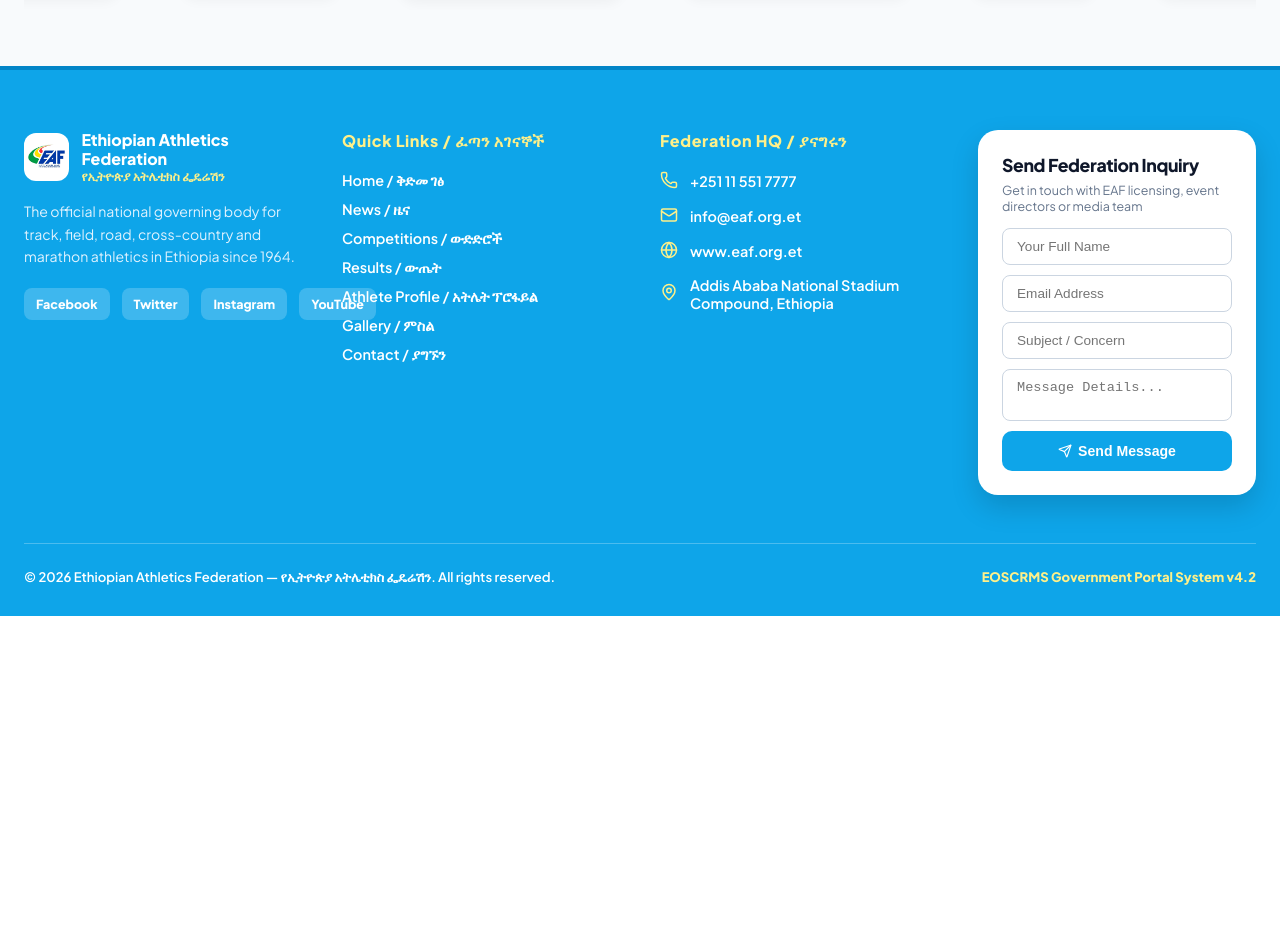
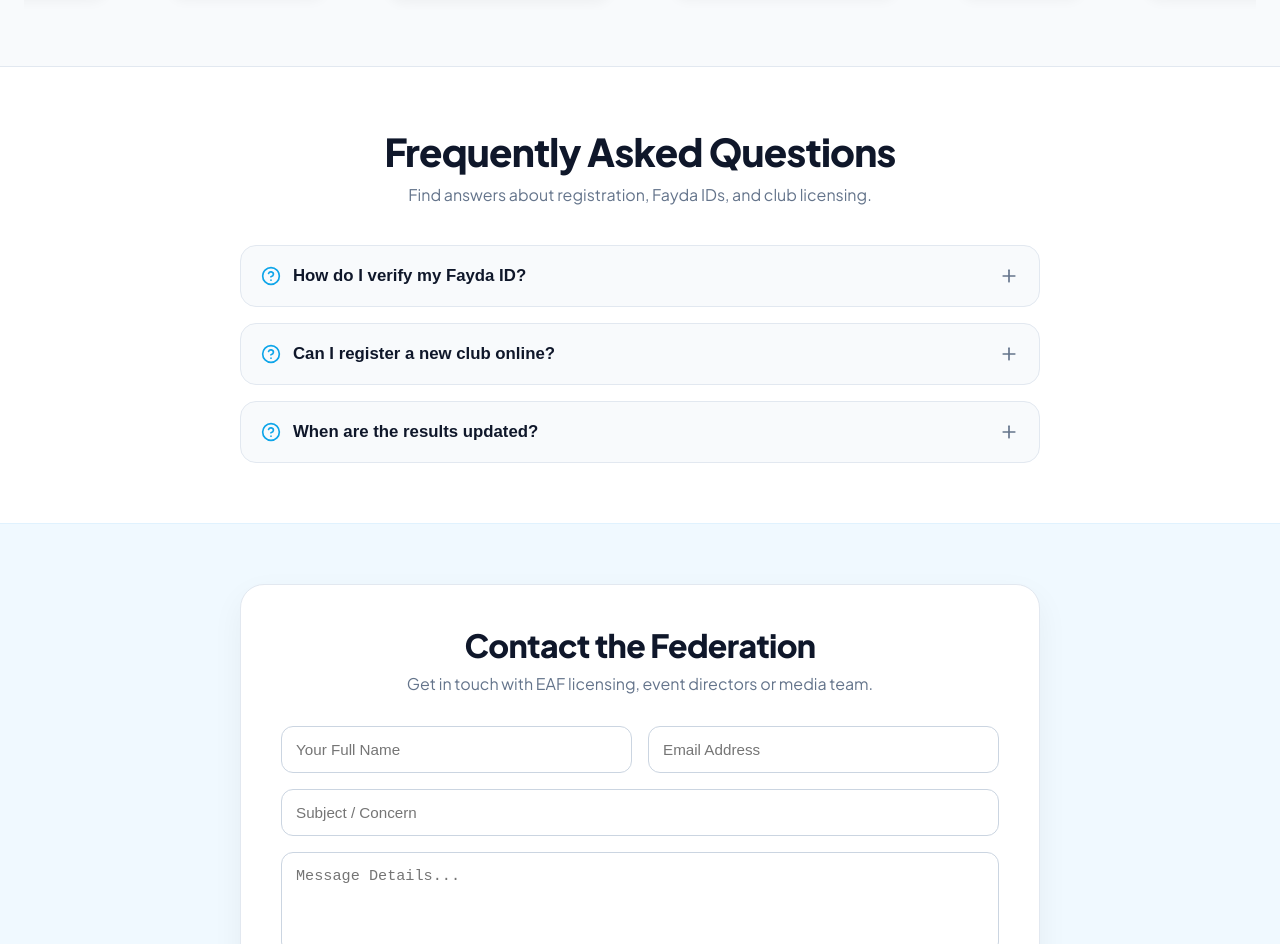
Before and after one commit to Abenetwolde/eaf_clinet, a React (Vite) app: page / in a window 1280 px wide. Shown: the part 3682-4626 px from the top of the page. Before the commit the page ends 4298 px from the top, so only its background shows below. Built offline with nearby package versions, Linux system fonts and the light colour scheme.

Commit message:
commit message 3

```diff
--- a/src/components/LandingPage.jsx
+++ b/src/components/LandingPage.jsx
@@ -1,5 +1,5 @@
 import React, { useState, useRef } from 'react';
-import { Trophy, Calendar, MapPin, ChevronRight, Mail, Phone, Globe, Users, Award, Activity, BookOpen, Search, Filter, Clock, CheckCircle, X, Send, Play, Image, Sparkles, ShieldCheck, ChevronLeft, ArrowRight, UserCheck } from 'lucide-react';
+import { Trophy, Calendar, MapPin, ChevronRight, Mail, Phone, Globe, Users, Award, Activity, BookOpen, Search, Filter, Clock, CheckCircle, X, Send, Play, Image, Sparkles, ShieldCheck, ChevronLeft, ArrowRight, UserCheck, HelpCircle, Plus, Minus, FolderOpen } from 'lucide-react';
 import CompetitionDetail from './CompetitionDetail';
 
 /* ─────────────────────────────────────────────
@@ -234,7 +234,9 @@
   const [selectedMeetId, setSelectedMeetId] = useState(null);
   const [selectedAthleteModal, setSelectedAthleteModal] = useState(null);
   const [selectedGalleryTab, setSelectedGalleryTab] = useState('All');
+  const [selectedAlbum, setSelectedAlbum] = useState(null);
   const [activeLightboxImg, setActiveLightboxImg] = useState(null);
+  const [openFaq, setOpenFaq] = useState(null);
 
   // Search/Filter states
   const [searchText, setSearchText] = useState('');
@@ -1039,7 +1041,6 @@
                 { src: '/images/TeleBirr-Logo-1024x468.png',              alt: 'Telebirr',      h: 46 },
                 { src: '/images/Cocacola-logo.jpg',                       alt: 'Coca-Cola',     h: 52 },
                 { src: '/images/OROMIA-1024x279.jpg',                     alt: 'Oromia Bank',   h: 46 },
-                // Repeated for infinite smooth scroll loop
                 { src: '/images/800px-Adidas_Logo.svg_.png',              alt: 'Adidas 2',      h: 46 },
                 { src: '/images/ETHIO-TELECOM-1200px-logo-1-1024x269.jpg', alt: 'Ethio Telecom 2', h: 48 },
                 { src: '/images/TeleBirr-Logo-1024x468.png',              alt: 'Telebirr 2',    h: 46 },
@@ -1054,8 +1055,8 @@
                       height: s.h,
                       objectFit: 'contain',
                       maxWidth: '180px',
-                      filter: 'none', // ORIGINAL OWN COLOR
-                      opacity: 1,     // FULL VISIBILITY
+                      filter: 'none',
+                      opacity: 1,
                       transition: 'transform 0.2s',
                     }}
                   />
@@ -1080,33 +1081,17 @@
               </p>
             </div>
 
-            {/* Category Filter Tabs */}
-            <div style={{ display: 'flex', justifyContent: 'center', gap: '10px', flexWrap: 'wrap', marginBottom: 36 }}>
-              {['All', 'Championships', 'Marathons', 'Track & Field', 'Ceremonies'].map(tab => (
+            {selectedAlbum ? (
+              <div>
                 <button
-                  key={tab}
-                  onClick={() => setSelectedGalleryTab(tab)}
-                  style={{
-                    background: selectedGalleryTab === tab ? '#0EA5E9' : '#FFFFFF',
-                    color: selectedGalleryTab === tab ? '#FFFFFF' : '#475569',
-                    border: selectedGalleryTab === tab ? 'none' : '1px solid #CBD5E1',
-                    padding: '10px 22px',
-                    borderRadius: '30px',
-                    fontWeight: 800,
-                    fontSize: '0.88rem',
-                    cursor: 'pointer',
-                    boxShadow: selectedGalleryTab === tab ? '0 4px 14px rgba(14, 165, 233, 0.3)' : 'none',
-                    transition: 'all 0.2s'
-                  }}
+                  onClick={() => setSelectedAlbum(null)}
+                  style={{ background: '#FFFFFF', border: '1px solid #CBD5E1', padding: '8px 16px', borderRadius: '12px', fontWeight: 800, color: '#0F172A', cursor: 'pointer', display: 'flex', alignItems: 'center', gap: '8px', marginBottom: '24px' }}
                 >
-                  {tab}
+                  <ChevronLeft size={16} /> Back to Albums
                 </button>
-              ))}
-            </div>
-
-            {/* Gallery Grid */}
+                <h3 style={{ fontSize: '1.8rem', fontWeight: 900, color: '#0F172A', marginBottom: '24px' }}>{selectedAlbum}</h3>
                 <div style={{ display: 'grid', gridTemplateColumns: 'repeat(auto-fill, minmax(280px, 1fr))', gap: '24px' }}>
-              {filteredGallery.map(item => (
+                  {GALLERY_IMAGES.filter(img => selectedAlbum === 'All' || img.category === selectedAlbum).map(item => (
                     <div
                       key={item.id}
                       className="hover-lift"
@@ -1127,9 +1112,6 @@
                         style={{ width: '100%', height: '100%', objectFit: 'cover' }}
                       />
                       <div style={{ position: 'absolute', inset: 0, background: 'linear-gradient(to top, rgba(15,23,42,0.9) 0%, transparent 60%)' }} />
-                  <div style={{ position: 'absolute', top: 14, left: 14, background: 'rgba(14, 165, 233, 0.9)', color: '#FFF', padding: '4px 10px', borderRadius: '8px', fontSize: '0.72rem', fontWeight: 800 }}>
-                    {item.category}
-                  </div>
                       <div style={{ position: 'absolute', bottom: 16, left: 16, right: 16, color: '#FFF' }}>
                         <div style={{ fontSize: '1rem', fontWeight: 800, lineHeight: 1.3, marginBottom: '4px' }}>{item.title}</div>
                         <div style={{ fontSize: '0.78rem', color: '#94A3B8', display: 'flex', gap: '10px' }}>
@@ -1141,16 +1123,155 @@
                   ))}
                 </div>
               </div>
+            ) : (
+              <div style={{ display: 'grid', gridTemplateColumns: 'repeat(auto-fill, minmax(300px, 1fr))', gap: '24px' }}>
+                {['Championships', 'Marathons', 'Track & Field', 'Ceremonies'].map(albumName => {
+                  const coverImage = GALLERY_IMAGES.find(img => img.category === albumName)?.img || '/images/d1.jpg';
+                  const count = GALLERY_IMAGES.filter(img => img.category === albumName).length;
+                  return (
+                    <div
+                      key={albumName}
+                      className="hover-lift"
+                      onClick={() => setSelectedAlbum(albumName)}
+                      style={{
+                        position: 'relative',
+                        borderRadius: '24px',
+                        overflow: 'hidden',
+                        height: '320px',
+                        cursor: 'pointer',
+                        boxShadow: '0 12px 32px rgba(15, 23, 42, 0.1)',
+                        border: '1px solid #E2E8F0',
+                        display: 'flex',
+                        flexDirection: 'column',
+                        justifyContent: 'flex-end'
+                      }}
+                    >
+                      <div style={{
+                        position: 'absolute', inset: 0,
+                        backgroundImage: `url(${coverImage})`,
+                        backgroundSize: 'cover', backgroundPosition: 'center',
+                      }} />
+                      <div style={{ position: 'absolute', inset: 0, background: 'linear-gradient(to top, rgba(15,23,42,0.95) 0%, rgba(15,23,42,0.2) 60%, transparent 100%)' }} />
+
+                      <div style={{ position: 'relative', zIndex: 1, padding: '24px' }}>
+                        <div style={{ display: 'inline-flex', alignItems: 'center', gap: '6px', background: 'rgba(255,255,255,0.2)', backdropFilter: 'blur(8px)', color: '#FFF', padding: '4px 12px', borderRadius: '8px', fontSize: '0.75rem', fontWeight: 800, marginBottom: '12px' }}>
+                          <FolderOpen size={14} /> {count} Photos
+                        </div>
+                        <h3 style={{ color: '#FFFFFF', fontSize: '1.4rem', fontWeight: 900, marginBottom: '8px' }}>
+                          {albumName}
+                        </h3>
+                        <div style={{ color: '#38BDF8', fontSize: '0.88rem', fontWeight: 800, display: 'inline-flex', alignItems: 'center', gap: '4px' }}>
+                          View Album <ChevronRight size={16} />
+                        </div>
+                      </div>
+                    </div>
+                  );
+                })}
+              </div>
+            )}
+          </div>
         </section>
       )}
 
-      {/* ── 9. FOOTER WITH RGB(14, 165, 233) BACKGROUND & CONTACT FORM ── */}
-      <footer id="contact" style={{ background: 'rgb(14, 165, 233)', color: '#FFFFFF', padding: '60px 24px 30px', borderTop: '4px solid #0284C7' }}>
+      {/* ── 8.5 FAQ SECTION ── */}
+      <section style={{ background: '#FFFFFF', padding: '60px 24px', borderTop: '1px solid #E2E8F0' }}>
+        <div style={{ maxWidth: 800, margin: '0 auto' }}>
+          <div style={{ textAlign: 'center', marginBottom: 40 }}>
+            <h2 style={{ fontSize: '2.4rem', fontWeight: 900, color: '#0F172A' }}>Frequently Asked Questions</h2>
+            <p style={{ color: '#64748B', marginTop: '8px', fontSize: '1rem' }}>Find answers about registration, Fayda IDs, and club licensing.</p>
+          </div>
+          <div style={{ display: 'flex', flexDirection: 'column', gap: '16px' }}>
+            {[
+              { q: 'How do I verify my Fayda ID?', a: 'Enter your 12-digit Fayda FIN on the registration screen. The system will automatically fetch your biometric profile from the national database.' },
+              { q: 'Can I register a new club online?', a: 'Yes. Switch to the Club Admin role and follow the club registration workflow. You will need your official club details and manager information.' },
+              { q: 'When are the results updated?', a: 'Results for live competitions are updated in real-time by the technical committee directly from the venue.' }
+            ].map((faq, idx) => (
+              <div key={idx} style={{ border: '1px solid #E2E8F0', borderRadius: '16px', background: '#F8FAFC', overflow: 'hidden' }}>
+                <button
+                  onClick={() => setOpenFaq(openFaq === idx ? null : idx)}
+                  style={{ width: '100%', padding: '20px', display: 'flex', justifyContent: 'space-between', alignItems: 'center', background: 'transparent', border: 'none', cursor: 'pointer', textAlign: 'left', fontWeight: 800, color: '#0F172A', fontSize: '1.05rem' }}
+                >
+                  <span style={{ display: 'flex', alignItems: 'center', gap: '12px' }}>
+                    <HelpCircle size={20} color="#0EA5E9" />
+                    {faq.q}
+                  </span>
+                  {openFaq === idx ? <Minus size={20} color="#64748B" /> : <Plus size={20} color="#64748B" />}
+                </button>
+                {openFaq === idx && (
+                  <div style={{ padding: '0 20px 20px 52px', color: '#475569', fontSize: '0.95rem', lineHeight: 1.6 }}>
+                    {faq.a}
+                  </div>
+                )}
+              </div>
+            ))}
+          </div>
+        </div>
+      </section>
+
+      {/* ── 8.6 CONTACT FORM SECTION ── */}
+      <section id="contact-form" style={{ background: '#F0F9FF', padding: '60px 24px', borderTop: '1px solid #E0F2FE' }}>
+        <div style={{ maxWidth: 800, margin: '0 auto', background: '#FFFFFF', padding: '40px', borderRadius: '24px', boxShadow: '0 12px 32px rgba(15, 23, 42, 0.05)', border: '1px solid #E2E8F0' }}>
+          <div style={{ textAlign: 'center', marginBottom: 32 }}>
+            <h2 style={{ fontSize: '2rem', fontWeight: 900, color: '#0F172A' }}>Contact the Federation</h2>
+            <p style={{ color: '#64748B', marginTop: '8px', fontSize: '1rem' }}>Get in touch with EAF licensing, event directors or media team.</p>
+          </div>
+
+          {contactSuccess ? (
+            <div style={{ background: '#DCFCE7', border: '1px solid #86EFAC', color: '#15803D', borderRadius: '12px', padding: '20px', textAlign: 'center', fontSize: '1rem', fontWeight: 800 }}>
+              ✓ Message Sent Successfully! Our team will respond shortly.
+            </div>
+          ) : (
+            <form onSubmit={handleContactSubmit} style={{ display: 'flex', flexDirection: 'column', gap: '16px' }}>
+              <div style={{ display: 'grid', gridTemplateColumns: '1fr 1fr', gap: '16px' }}>
+                <input
+                  type="text"
+                  placeholder="Your Full Name"
+                  value={contactForm.name}
+                  onChange={e => setContactForm({ ...contactForm, name: e.target.value })}
+                  required
+                  style={{ padding: '14px', borderRadius: '12px', border: '1px solid #CBD5E1', fontSize: '0.95rem' }}
+                />
+                <input
+                  type="email"
+                  placeholder="Email Address"
+                  value={contactForm.email}
+                  onChange={e => setContactForm({ ...contactForm, email: e.target.value })}
+                  required
+                  style={{ padding: '14px', borderRadius: '12px', border: '1px solid #CBD5E1', fontSize: '0.95rem' }}
+                />
+              </div>
+              <input
+                type="text"
+                placeholder="Subject / Concern"
+                value={contactForm.subject}
+                onChange={e => setContactForm({ ...contactForm, subject: e.target.value })}
+                required
+                style={{ padding: '14px', borderRadius: '12px', border: '1px solid #CBD5E1', fontSize: '0.95rem' }}
+              />
+              <textarea
+                placeholder="Message Details..."
+                rows={4}
+                value={contactForm.message}
+                onChange={e => setContactForm({ ...contactForm, message: e.target.value })}
+                required
+                style={{ padding: '14px', borderRadius: '12px', border: '1px solid #CBD5E1', fontSize: '0.95rem', resize: 'vertical' }}
+              />
+              <button
+                type="submit"
+                style={{ background: 'linear-gradient(135deg, #0EA5E9 0%, #0284C7 100%)', color: '#FFF', fontWeight: 900, border: 'none', padding: '16px', borderRadius: '12px', cursor: 'pointer', display: 'flex', alignItems: 'center', justifyContent: 'center', gap: '8px', fontSize: '1rem', boxShadow: '0 8px 24px rgba(14, 165, 233, 0.25)' }}
+              >
+                <Send size={18} /> Send Message
+              </button>
+            </form>
+          )}
+        </div>
+      </section>
+
+      {/* ── 9. FOOTER WITH RGB(14, 165, 233) BACKGROUND ── */}
+      <footer style={{ background: 'rgb(14, 165, 233)', color: '#FFFFFF', padding: '60px 24px 30px', borderTop: '4px solid #0284C7' }}>
         <div style={{ maxWidth: 1240, margin: '0 auto' }}>
 
-          {/* Top Grid: Logo + Quick Links + Direct Contact + Contact Form */}
           <div style={{ display: 'grid', gridTemplateColumns: 'repeat(auto-fit, minmax(260px, 1fr))', gap: 40, marginBottom: 48 }}>
-
             {/* Col 1: Logo & Info */}
             <div>
               <div style={{ display: 'flex', alignItems: 'center', gap: 12, marginBottom: 16 }}>
@@ -1174,15 +1295,24 @@
                 The official national governing body for track, field, road, cross-country and marathon athletics in Ethiopia since 1964.
               </p>
               <div style={{ display: 'flex', gap: 12 }}>
-                {['Facebook', 'Twitter', 'Instagram', 'YouTube'].map(social => (
-                  <a key={social} href="#social"
+                {[
+                  { id: 'facebook', icon: <svg width="20" height="20" viewBox="0 0 24 24" fill="none" stroke="currentColor" strokeWidth="2" strokeLinecap="round" strokeLinejoin="round"><path d="M18 2h-3a5 5 0 0 0-5 5v3H7v4h3v8h4v-8h3l1-4h-4V7a1 1 0 0 1 1-1h3z"></path></svg> },
+                  { id: 'twitter', icon: <svg width="20" height="20" viewBox="0 0 24 24" fill="none" stroke="currentColor" strokeWidth="2" strokeLinecap="round" strokeLinejoin="round"><path d="M22 4s-.7 2.1-2 3.4c1.6 10-9.4 17.3-18 11.6 2.2.1 4.4-.6 6-2C3 15.5.5 9.6 3 5c2.2 2.6 5.6 4.1 9 4-.9-4.2 4-6.6 7-3.8 1.1 0 3-1.2 3-1.2z"></path></svg> },
+                  { id: 'instagram', icon: <svg width="20" height="20" viewBox="0 0 24 24" fill="none" stroke="currentColor" strokeWidth="2" strokeLinecap="round" strokeLinejoin="round"><rect x="2" y="2" width="20" height="20" rx="5" ry="5"></rect><path d="M16 11.37A4 4 0 1 1 12.63 8 4 4 0 0 1 16 11.37z"></path><line x1="17.5" y1="6.5" x2="17.51" y2="6.5"></line></svg> },
+                  { id: 'youtube', icon: <svg width="20" height="20" viewBox="0 0 24 24" fill="none" stroke="currentColor" strokeWidth="2" strokeLinecap="round" strokeLinejoin="round"><path d="M22.54 6.42a2.78 2.78 0 0 0-1.94-2C18.88 4 12 4 12 4s-6.88 0-8.6.46a2.78 2.78 0 0 0-1.94 2A29 29 0 0 0 1 11.75a29 29 0 0 0 .46 5.33 2.78 2.78 0 0 0 1.94 2c1.72.46 8.6.46 8.6.46s6.88 0 8.6-.46a2.78 2.78 0 0 0 1.94-2 29 29 0 0 0 .46-5.33 29 29 0 0 0-.46-5.33z"></path><polygon points="9.75 15.02 15.5 11.75 9.75 8.48 9.75 15.02"></polygon></svg> },
+                  { id: 'tiktok', icon: <svg width="20" height="20" viewBox="0 0 24 24" fill="none" stroke="currentColor" strokeWidth="2" strokeLinecap="round" strokeLinejoin="round"><path d="M9 12a4 4 0 1 0 4 4V4a5 5 0 0 0 5 5"></path></svg> }
+                ].map(social => (
+                  <a key={social.id} href="#social"
                     style={{
-                      padding: '8px 12px', borderRadius: '8px',
+                      width: '40px', height: '40px', borderRadius: '10px',
                       background: 'rgba(255, 255, 255, 0.2)', color: '#FFF',
-                      fontSize: '0.78rem', fontWeight: 800, textDecoration: 'none'
+                      display: 'flex', alignItems: 'center', justifyContent: 'center',
+                      textDecoration: 'none', transition: 'all 0.2s'
                     }}
+                    onMouseEnter={e => e.currentTarget.style.background = 'rgba(255, 255, 255, 0.3)'}
+                    onMouseLeave={e => e.currentTarget.style.background = 'rgba(255, 255, 255, 0.2)'}
                   >
-                    {social}
+                    {social.icon}
                   </a>
                 ))}
               </div>
@@ -1232,63 +1362,6 @@
               </div>
             </div>
 
-            {/* Col 4: FOOTER CONTACT FORM (NEWLY ADDED) */}
-            <div style={{ background: '#FFFFFF', padding: '24px', borderRadius: '20px', color: '#0F172A', boxShadow: '0 12px 28px rgba(0,0,0,0.15)' }}>
-              <h4 style={{ color: '#0F172A', fontWeight: 900, fontSize: '1.1rem', marginBottom: 6 }}>
-                Send Federation Inquiry
-              </h4>
-              <p style={{ fontSize: '0.78rem', color: '#64748B', marginBottom: 14 }}>
-                Get in touch with EAF licensing, event directors or media team
-              </p>
-
-              {contactSuccess ? (
-                <div style={{ background: '#DCFCE7', border: '1px solid #86EFAC', color: '#15803D', borderRadius: '12px', padding: '14px', textAlign: 'center', fontSize: '0.88rem', fontWeight: 800 }}>
-                  ✓ Message Sent Successfully! Our team will respond shortly.
-                </div>
-              ) : (
-                <form onSubmit={handleContactSubmit} style={{ display: 'flex', flexDirection: 'column', gap: '10px' }}>
-                  <input
-                    type="text"
-                    placeholder="Your Full Name"
-                    value={contactForm.name}
-                    onChange={e => setContactForm({ ...contactForm, name: e.target.value })}
-                    required
-                    style={{ padding: '10px 14px', borderRadius: '8px', border: '1px solid #CBD5E1', fontSize: '0.85rem' }}
-                  />
-                  <input
-                    type="email"
-                    placeholder="Email Address"
-                    value={contactForm.email}
-                    onChange={e => setContactForm({ ...contactForm, email: e.target.value })}
-                    required
-                    style={{ padding: '10px 14px', borderRadius: '8px', border: '1px solid #CBD5E1', fontSize: '0.85rem' }}
-                  />
-                  <input
-                    type="text"
-                    placeholder="Subject / Concern"
-                    value={contactForm.subject}
-                    onChange={e => setContactForm({ ...contactForm, subject: e.target.value })}
-                    required
-                    style={{ padding: '10px 14px', borderRadius: '8px', border: '1px solid #CBD5E1', fontSize: '0.85rem' }}
-                  />
-                  <textarea
-                    placeholder="Message Details..."
-                    rows={2}
-                    value={contactForm.message}
-                    onChange={e => setContactForm({ ...contactForm, message: e.target.value })}
-                    required
-                    style={{ padding: '10px 14px', borderRadius: '8px', border: '1px solid #CBD5E1', fontSize: '0.85rem', resize: 'none' }}
-                  />
-                  <button
-                    type="submit"
-                    style={{ background: '#0EA5E9', color: '#FFF', fontWeight: 900, border: 'none', padding: '12px', borderRadius: '10px', cursor: 'pointer', display: 'flex', alignItems: 'center', justifyContent: 'center', gap: '6px', fontSize: '0.88rem' }}
-                  >
-                    <Send size={14} /> Send Message
-                  </button>
-                </form>
-              )}
-            </div>
-
           </div>
 
           {/* Bottom Copyright Bar */}
@@ -1300,7 +1373,6 @@
               EOSCRMS Government Portal System v4.2
             </p>
           </div>
-
         </div>
       </footer>
 
@@ -1336,24 +1408,16 @@
               </button>
             </div>
 
-            {/* Athlete Bio & Stats Grid */}
-            <div style={{ display: 'grid', gridTemplateColumns: 'repeat(auto-fit, minmax(200px, 1fr))', gap: '16px', background: '#F8FAFC', padding: '20px', borderRadius: '18px', marginBottom: '24px', border: '1px solid #E2E8F0' }}>
-              <div>
-                <div style={{ fontSize: '0.75rem', fontWeight: 700, color: '#64748B', textTransform: 'uppercase' }}>Primary Event</div>
-                <div style={{ fontSize: '1rem', fontWeight: 800, color: '#0F172A', marginTop: '2px' }}>{selectedAthleteModal.event}</div>
-              </div>
-              <div>
-                <div style={{ fontSize: '0.75rem', fontWeight: 700, color: '#64748B', textTransform: 'uppercase' }}>Club Affiliation</div>
-                <div style={{ fontSize: '1rem', fontWeight: 800, color: '#0EA5E9', marginTop: '2px' }}>{selectedAthleteModal.club}</div>
-              </div>
-              <div>
-                <div style={{ fontSize: '0.75rem', fontWeight: 700, color: '#64748B', textTransform: 'uppercase' }}>Personal Best</div>
-                <div style={{ fontSize: '1rem', fontWeight: 800, color: '#D97706', marginTop: '2px' }}>{selectedAthleteModal.pb}</div>
-              </div>
-              <div>
-                <div style={{ fontSize: '0.75rem', fontWeight: 700, color: '#64748B', textTransform: 'uppercase' }}>Age Division</div>
-                <div style={{ fontSize: '1rem', fontWeight: 800, color: '#15803D', marginTop: '2px' }}>{selectedAthleteModal.ageTier}</div>
-              </div>
+            {/* Athlete Bio & Stats Table */}
+            <div style={{ background: '#F8FAFC', padding: '20px', borderRadius: '18px', marginBottom: '24px', border: '1px solid #E2E8F0', overflowX: 'auto' }}>
+              <table className="gov-table" style={{ margin: 0 }}>
+                <tbody>
+                  <tr><td style={{ width: '40%', fontWeight: 700, color: '#64748B', textTransform: 'uppercase' }}>Primary Event</td><td style={{ fontWeight: 800, color: '#0F172A' }}>{selectedAthleteModal.event}</td></tr>
+                  <tr><td style={{ fontWeight: 700, color: '#64748B', textTransform: 'uppercase' }}>Club Affiliation</td><td style={{ fontWeight: 800, color: '#0EA5E9' }}>{selectedAthleteModal.club}</td></tr>
+                  <tr><td style={{ fontWeight: 700, color: '#64748B', textTransform: 'uppercase' }}>Personal Best</td><td style={{ fontWeight: 800, color: '#D97706' }}>{selectedAthleteModal.pb}</td></tr>
+                  <tr><td style={{ fontWeight: 700, color: '#64748B', textTransform: 'uppercase' }}>Age Division</td><td style={{ fontWeight: 800, color: '#15803D' }}>{selectedAthleteModal.ageTier}</td></tr>
+                </tbody>
+              </table>
             </div>
 
             {/* Athlete Quote */}
```
Also changed, not shown: src/components/Navbar.jsx (+4 -4 lines), src/components/RegistrationModal.jsx (+24 -11 lines), src/index.css (+5 -5 lines). Lines whose indentation alone changed are shown as unchanged.
